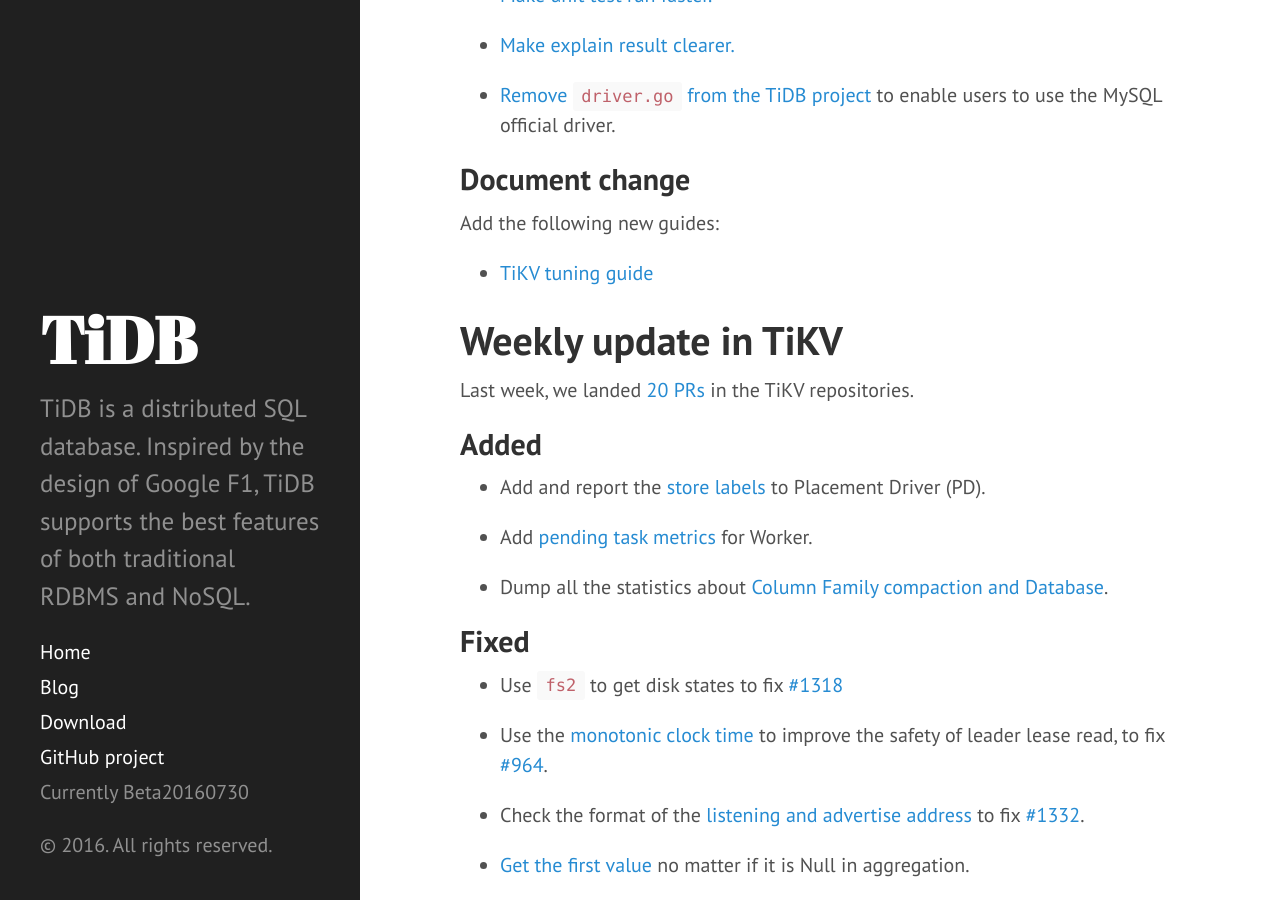
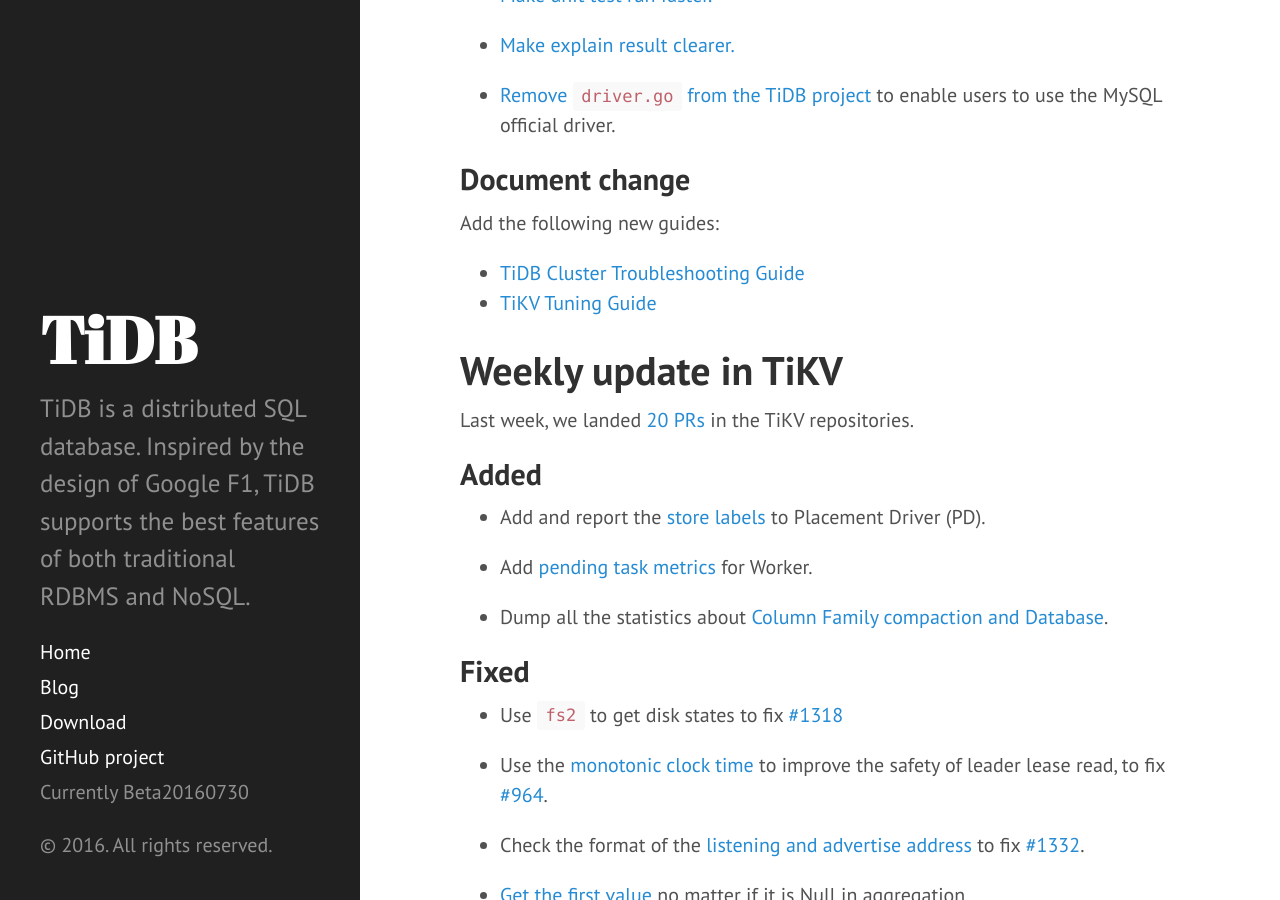
Before and after one commit to pingcap/weekly, a Jekyll site: the page built from _posts/2016-11-28-tidb-weekly.md, in a window 1280 px wide and 900 px high, scrolled down 1019 px. Built offline with Jekyll 4.4.1, drawn with Linux system fonts in a browser that asks for light colours.

Commit message:
Update the document changes for this week

```diff
--- a/_posts/2016-11-28-tidb-weekly.md
+++ b/_posts/2016-11-28-tidb-weekly.md
@@ -43,7 +43,8 @@
 
 Add the following new guides:
 
-* [TiKV tuning guide](https://github.com/pingcap/docs/pull/66)
+* [TiDB Cluster Troubleshooting Guide](https://github.com/pingcap/docs/blob/master/trouble-shooting.md)
+* [TiKV Tuning Guide](https://github.com/pingcap/docs/blob/master/op-guide/tune-TiKV.md)
 
 # Weekly update in TiKV
 
```
